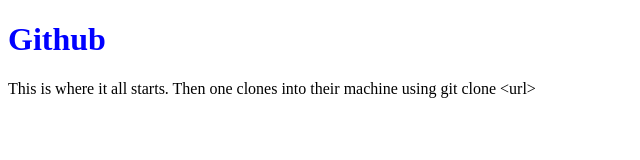
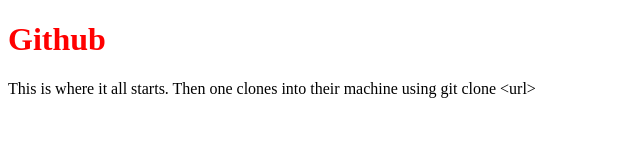
Before and after one commit to Jeanwrld/hello, a plain HTML site: page index.html in a window 1280 px wide. Shown: the whole page, without its empty margins (0-640 px from the left). Drawn offline with Linux system fonts and the light colour scheme.

Commit message:
Style tags intro

```diff
--- a/index.html
+++ b/index.html
@@ -11,7 +11,7 @@
     </style>
 </head>
 <body>
-    <h1 style="color:blue;">Github</h1>
+    <h1 >Github</h1>
     <p>This is where it all starts. Then one clones into their machine using git clone &lt;url&gt;</p>
 
 
```
